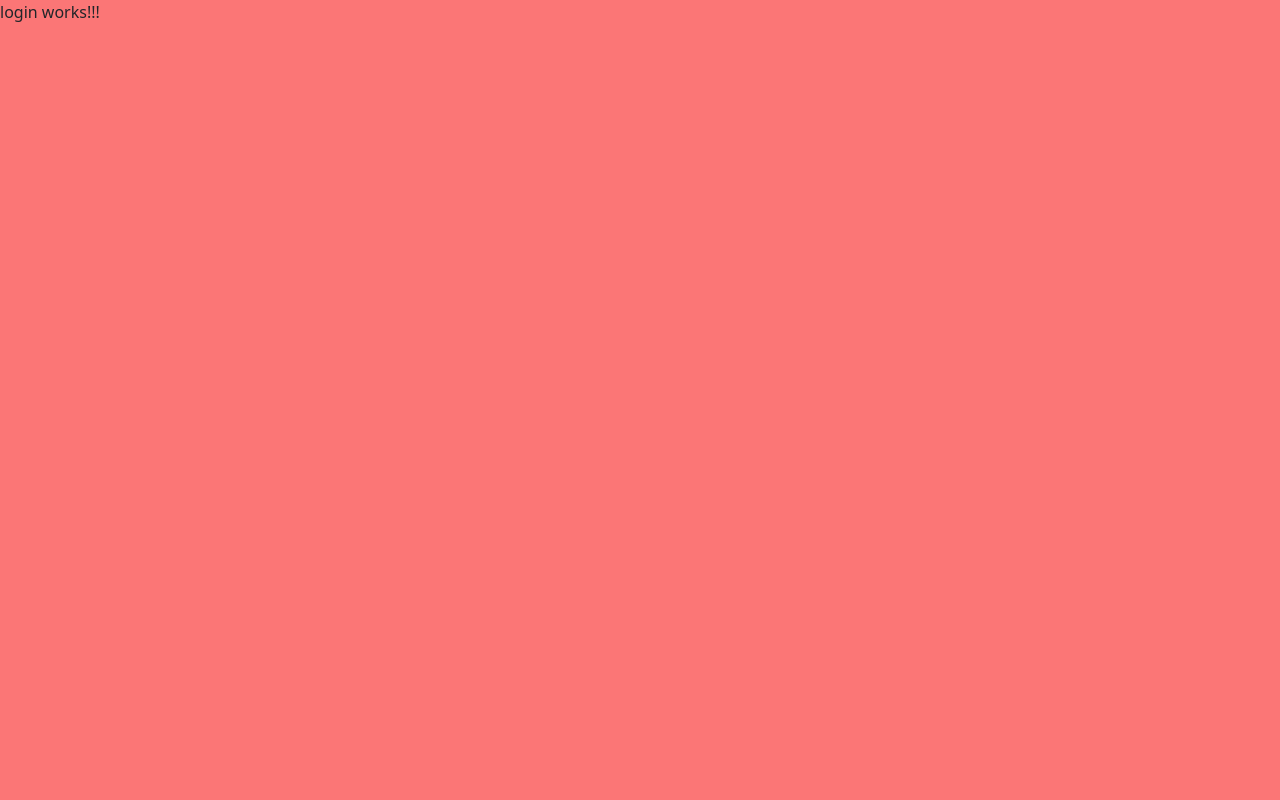
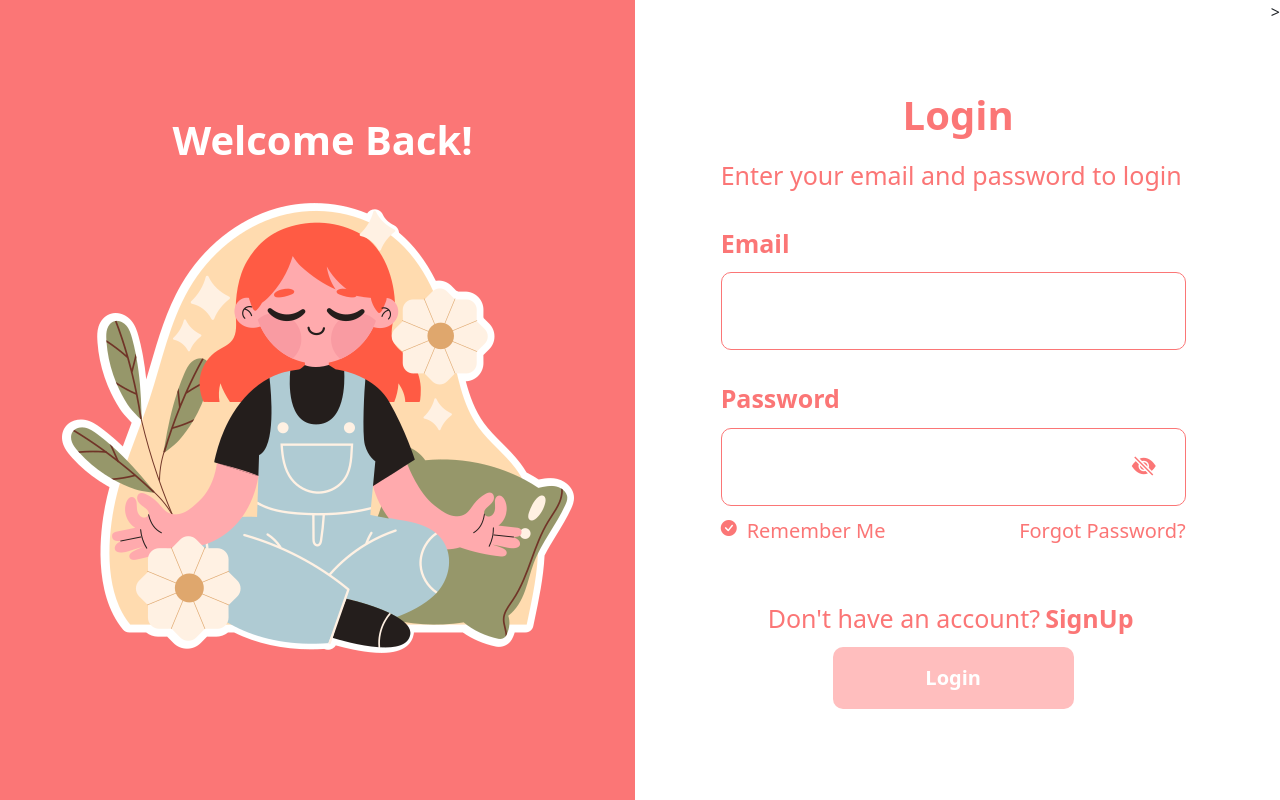
Before and after one commit to nandagb/ScrapBook-app, an Angular app: page /login in a window 1280 px wide. Built offline with nearby package versions, Linux system fonts and the light colour scheme.

Commit message:
adicionando tela de login

```diff
--- a/src/app/app.component.css
+++ b/src/app/app.component.css
@@ -2,5 +2,4 @@
 main {
     min-height: 100vh;
     width: 100%;
-    background-color: #FB7676;
 }
--- a/src/app/app.module.ts
+++ b/src/app/app.module.ts
@@ -6,17 +6,19 @@ import { AppComponent } from './app.component';
 import { LoginComponent } from './login/login.component';
 import { LandingComponent } from './landing/landing.component';
 import { HomeComponent } from './home/home.component';
+import { ReactiveFormsModule } from '@angular/forms';
 
 @NgModule({
   declarations: [
     AppComponent,
     LoginComponent,
     LandingComponent,
-    HomeComponent
+    HomeComponent,
   ],
   imports: [
     BrowserModule,
-    AppRoutingModule
+    AppRoutingModule,
+    ReactiveFormsModule
   ],
   providers: [],
   bootstrap: [AppComponent]
--- a/src/app/landing/landing.component.css
+++ b/src/app/landing/landing.component.css
@@ -3,6 +3,7 @@ body {
     margin: 0;
     padding: 0;
     border: 0;
+    height: 100vh;
 }
 
 h1{
@@ -113,6 +114,10 @@ p {
     justify-content: center;
     border-radius: 10px;
     align-items: center;
+
+    p {
+        color: #FFFFFF;
+    }
 }
 
 .bi-envelope {
--- a/src/app/login/login.component.css
+++ b/src/app/login/login.component.css
@@ -0,0 +1,162 @@
+body {
+ display: flex;
+ flex-direction: row;
+ justify-content: space-around;
+}
+
+.title {
+    display: flex;
+    justify-content: center;
+    margin: 0 0 0 10px;
+}
+
+.left-content-container {
+    h1 {
+        color: #ffffff;
+        font-weight: bold;
+    }
+}
+
+.login {
+    color: #FB7676;
+    font-weight: bold;
+}
+
+.left-container {
+    background-color: #FB7676;
+    width: 100%;
+    height: 100vh;
+    display: flex;
+    justify-content: center;
+    align-items: center;
+}
+
+.right-container {
+    width: 100%;
+    height: 100vh;
+    display: flex;
+    justify-content: center;
+    align-items: center;
+}
+
+.form-container {
+    display: flex;
+    flex-direction: column;
+    align-items: space-around;
+}
+
+.description {
+    font-size: 25px;
+}
+
+form {
+    display: flex;
+    flex-direction: column;
+}
+
+label {
+    color: #FB7676;
+    font-size: 25px;
+    font-weight: bold;
+}
+
+input {
+    border-radius: 10px;
+    border: 1px solid #FB7676;
+    height: 78px;
+    width: 465px;
+}
+
+.label-input-container {
+    display: flex;
+    flex-direction: column;
+    margin: 30px 0 0 0;
+
+    label {
+        margin: 0 0 10px 0;
+    }
+}
+
+.login-info {
+    display: flex;
+    flex-direction: row;
+    justify-content: space-between;
+    margin: 10px 0 0 0;
+
+    .check {
+        display: flex;
+        flex-direction: row;
+        i {
+            color: #FB7676;
+            margin: 0 10px 60px 0;
+        }
+    }
+
+    p {
+        font-size: 20px;
+        color: #FB7676;
+    }
+}
+
+.signup {
+    display: flex;
+    flex-direction: row;
+    justify-content: center;
+
+    p {
+        font-size: 25px;
+        color: #FB7676;
+        margin: 0 5px 10px 0;
+    }
+}
+
+.link {
+    font-weight: bold;
+}
+
+.text-button {
+    background: none;
+    border: none;
+    padding: 0;
+    margin: 0;
+    cursor: pointer;
+}
+
+.button-background {
+    background-color: #FFBEBE;
+    width: 241px;
+    height: 62px;
+    display: flex;
+    flex-direction: row;
+    justify-content: center;
+    border-radius: 10px;
+    align-items: center;
+
+    p {
+        color: #FFFFFF;
+        font-weight: bold;
+        font-size: 20px;
+    }
+}
+
+.description {
+    color: #FB7676;
+    margin: 10px 0 0 0;
+}
+
+.button-container {
+    display: flex;
+    justify-content: center;
+}
+
+.input-container {
+    display: flex;
+    justify-content: flex-end;
+    align-items: center;
+
+    i {
+        position: absolute;
+        margin: 0 30px 0 0;
+        color: #FB7676;
+    }
+}
--- a/src/app/login/login.component.html
+++ b/src/app/login/login.component.html
@@ -1 +1,52 @@
-<p>login works!!!</p>
+<body class="content-container">
+    <div class="left-container">
+        <div class="left-content-container">
+            <div class="title">
+                <h1>Welcome Back!</h1>
+            </div>
+            <img [src]="imageUrl" alt="Girl Reading A Book" class="image-girl">
+        </div>
+
+    </div>
+    <div class="right-container">
+        <div class="form-container">
+            <div class="title">
+                <h1 class="login">Login</h1>
+            </div>
+            <p class="description">Enter your email and password to login</p>
+            <form [formGroup]="loginForm" (ngSubmit)="submitForm()">
+                <div class="label-input-container">
+                    <label for="email">Email</label>
+                    <input type="text" id="email" formControlName="email">
+                </div>
+                <div class="label-input-container">
+                    <label for="password">Password</label>
+                    <div class="input-container">
+                        <i class="bi bi-eye-slash-fill h4"></i>
+                        <input type="text" id="password" formControlName="password">
+                        <!-- <i class="bi bi-eye-fill"></i> -->
+                    </div>
+                </div>
+                <div class="login-info">
+                    <div class="check">
+                        <!-- <i class="bi bi-check-circle"></i> -->
+                        <i class="bi bi-check-circle-fill"></i>
+                        <p>Remember Me</p>
+                    </div>
+                    <p>Forgot Password?</p>
+                </div>
+                <div class="signup">
+                    <p>Don't have an account?</p>
+                    <p class="link">SignUp</p>
+                </div>
+                <div class="button-container">
+                    <button class="text-button">
+                        <div class="button-background">
+                            <p class="text-button">Login</p>
+                        </div>
+                    </button>
+                </div>
+            </form>
+        </div>
+    </div>>
+</body>
--- a/src/app/login/login.component.ts
+++ b/src/app/login/login.component.ts
@@ -1,10 +1,29 @@
-import { Component } from '@angular/core';
+import { Component, OnInit } from '@angular/core';
+import { FormBuilder, FormGroup, Validators, FormControl } from '@angular/forms';
 
 @Component({
   selector: 'app-login',
   templateUrl: './login.component.html',
   styleUrl: './login.component.css'
 })
-export class LoginComponent {
+export class LoginComponent implements OnInit{
+  imageUrl: string = 'assets/images/meditation.png'
+
+  loginForm: FormGroup = new FormGroup({});
+
+  constructor(private fb: FormBuilder) {}
+
+  ngOnInit(): void {
+    this.loginForm = this.fb.group({
+      email: ['', [Validators.required, Validators.email]],
+      password: ['', Validators.required],
+    });
+  }
+
+  submitForm() {
+    if(this.loginForm.valid) {
+      console.log(this.loginForm.value);
+    }
+  }
 
 }
```
